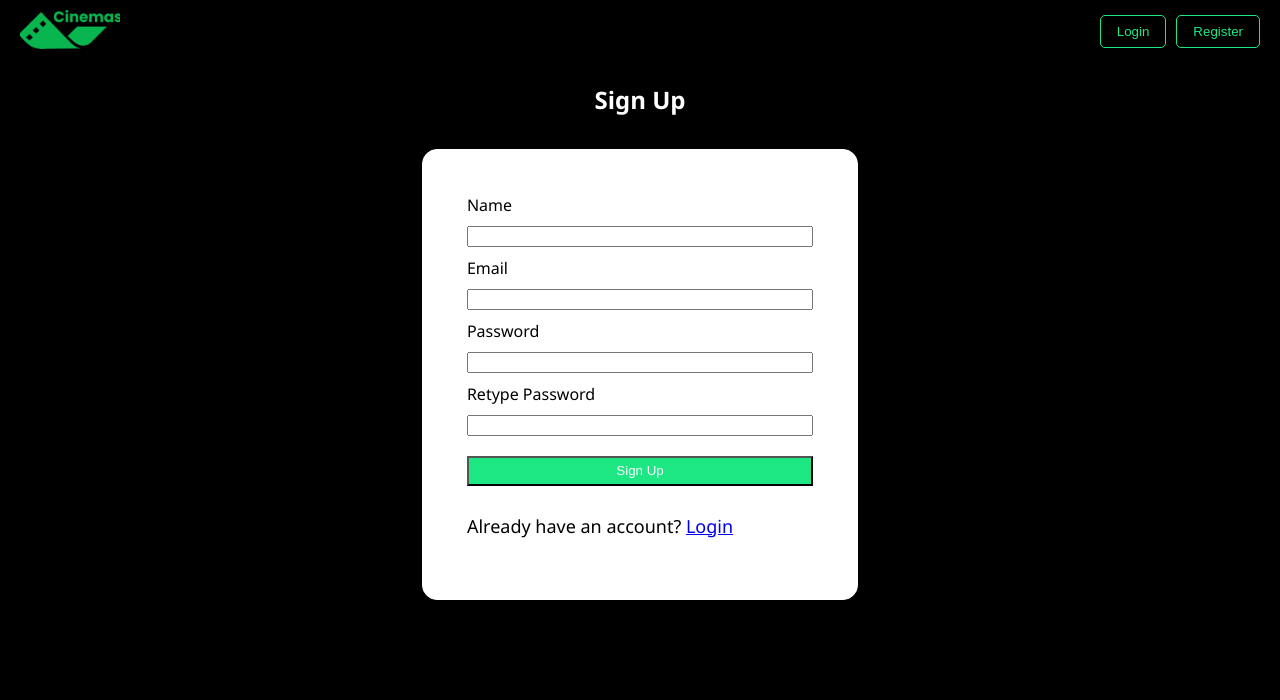
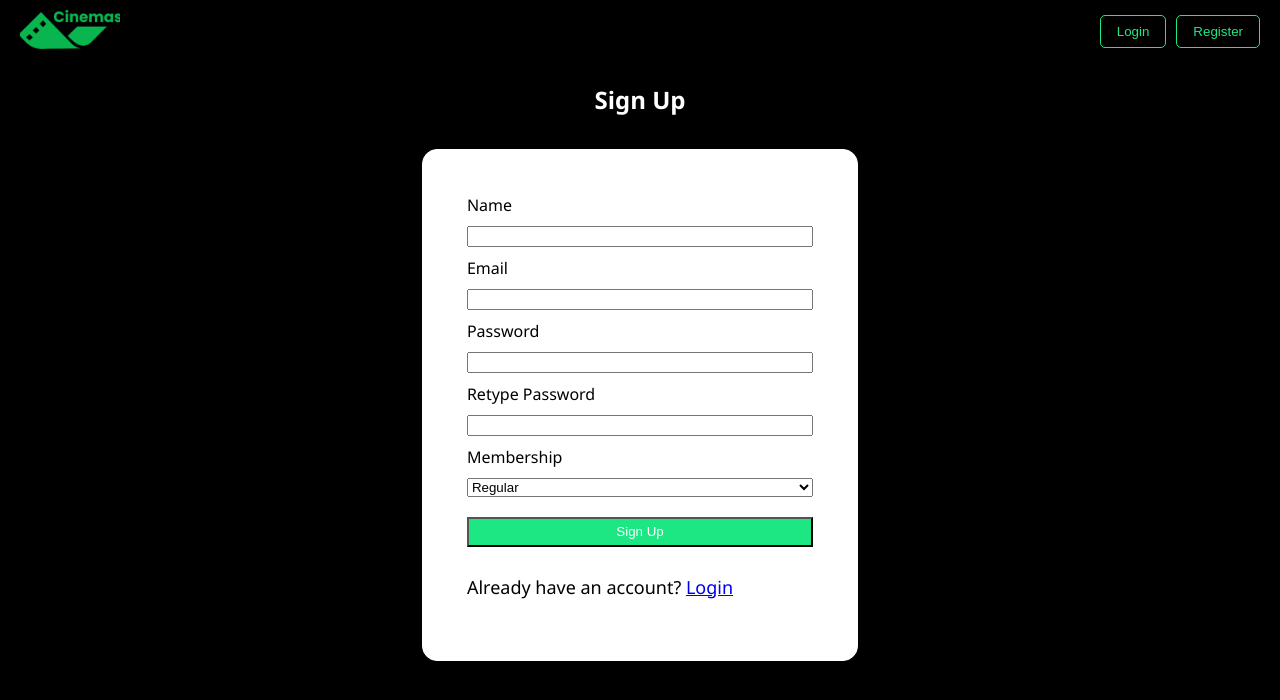
Before and after one commit to codewithhritik/movie-app, a React (Create React App) app in the folder frontend/: page /register in a window 1280 px wide. Shown: the top 700 px of the page. Built offline with nearby package versions, Linux system fonts and the light colour scheme; no server answers.

Commit message:
Finalize User register and booking confirmation

```diff
--- a/frontend/src/pages/BookingConfirmation/BookingConfirmation.js
+++ b/frontend/src/pages/BookingConfirmation/BookingConfirmation.js
@@ -114,13 +114,13 @@ const BookingConfirmation = () => {
         // console.log('Formatted Show Timing:', formattedTime);
     }
     const updateTotalAndPoints = () => {
-        const onlineServiceFee = userData.membership === 'free' ? (1.50 * selectedSeats.length) : 0;
-        const baseTotal = 15.00 * selectedSeats.length + onlineServiceFee;
-        const rewardPointsUsed = useRewardPoints ? Math.min(baseTotal, userData.rewardsPoints) : 0;
-        const newTotal = Math.max(baseTotal - rewardPointsUsed, 0);
+        const onlineServiceFee = userData.membership === 'free' ? 1.5 * selectedSeats.length : 0;
+        const baseTotal = 15 * selectedSeats.length + onlineServiceFee;
+        const rewardPointsUsed = useRewardPoints ? Math.min(baseTotal / 10, userData.rewardsPoints) : 0;
+        const newTotal = Math.max(baseTotal - rewardPointsUsed * 10, 0);
         const discount = (calculateDiscount() * newTotal) / 100;
         const evenNewerTotal = newTotal - discount;
-        const newRemainingPoints = useRewardPoints ? Math.max(userData.rewardsPoints - rewardPointsUsed, 0) : userData.rewardsPoints;
+        const newRemainingPoints = useRewardPoints ? Math.max(userData.rewardsPoints - rewardPointsUsed * 10, 0) : userData.rewardsPoints;
         setRemainingRewardPoints(newRemainingPoints);
         setTotal(evenNewerTotal);
         // console.log(newRemainingPoints);
--- a/frontend/src/pages/Login&RegisterPage/UserRegister.js
+++ b/frontend/src/pages/Login&RegisterPage/UserRegister.js
@@ -9,6 +9,7 @@ import { useDispatch, useSelector } from 'react-redux';
 import { connect } from 'react-redux';
 import { setAlert } from '../../actions/alert';
 import { register } from '../../actions/auth';
+import { login } from '../../actions/auth';
 import PropTypes from 'prop-types'
 import { useNavigate } from 'react-router-dom';
 
@@ -25,11 +26,13 @@ const Register = ({setAlert, register}) =>{
     name:'',
     email: '',
     password: '',
-    password2: ''
+    password2: '',
+    membership:'regular',
   });
 
 
-  const {name, email, password, password2 } = formData;
+  const {name, email, password, password2, membership } = formData;
+
 
   const handleChange = (e) => {
     setFormData({ ...formData, [e.target.name]: e.target.value });
@@ -44,14 +47,28 @@ const Register = ({setAlert, register}) =>{
       const newUser = {
         name,
         email,
-        password
+        password,
+        membership,
       };
 
 
       try {
         await register(newUser);
-        navigate('/');
-        // console.log("After try catch",userData)
+        // Check if the selected membership is "Premium" and redirect accordingly
+        const loginData = {
+          email: newUser.email,
+          password: newUser.password,
+        };
+
+        // Call the login action to log in the user
+        await login(loginData);
+
+        if (membership === 'premium') {
+          navigate('/get-premium'); // Redirect to the /get-premium page
+        } else {
+          // Redirect to another page if needed (e.g., '/dashboard')
+          navigate('/');
+        }
       } catch (err) {
         console.error('Error:', err);
       }
@@ -82,8 +99,19 @@ const Register = ({setAlert, register}) =>{
           <input type="password" id="password" name="password" value={formData.password} onChange={(e) => handleChange(e, 'password')} minLength='6' required/>
           <label htmlFor="password2">Retype Password</label>
           <input type="password" id="password2" name="password2" value={formData.password2} onChange={(e) => handleChange(e, 'password2')} minLength='6' required />
+          <label htmlFor="membership">Membership</label>
+          <select
+            id="membership"
+            name="membership"
+            value={membership}
+            onChange={handleChange}
+            required
+          >
+            <option value="regular">Regular</option>
+            <option value="premium">Premium</option>
+          </select>
+          <button className="register-btn" type="submit">{ 'Sign Up'}</button>
 
-          <button className="register-btn" type="submit">{ 'Sign Up'}</button>
           <p>
             {'Already have an account? '}
             <Link to="/login">{'Login'}</Link>
```
